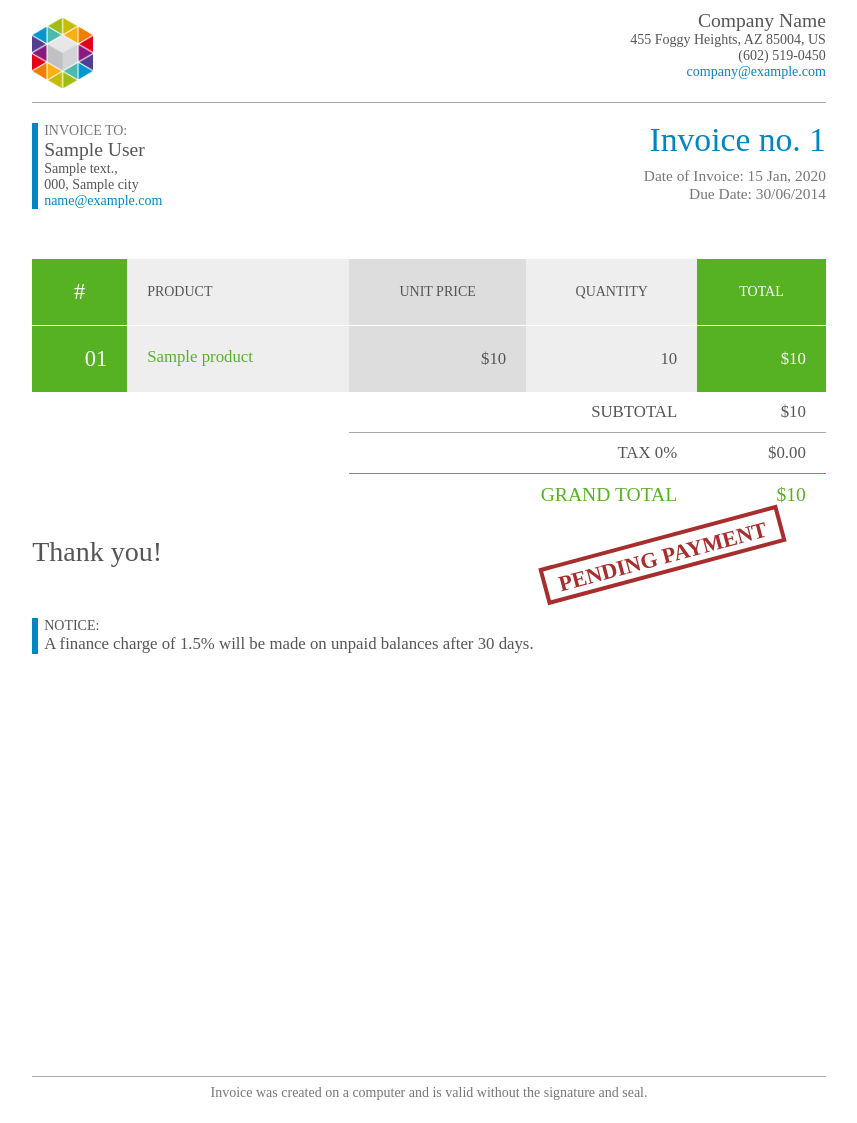
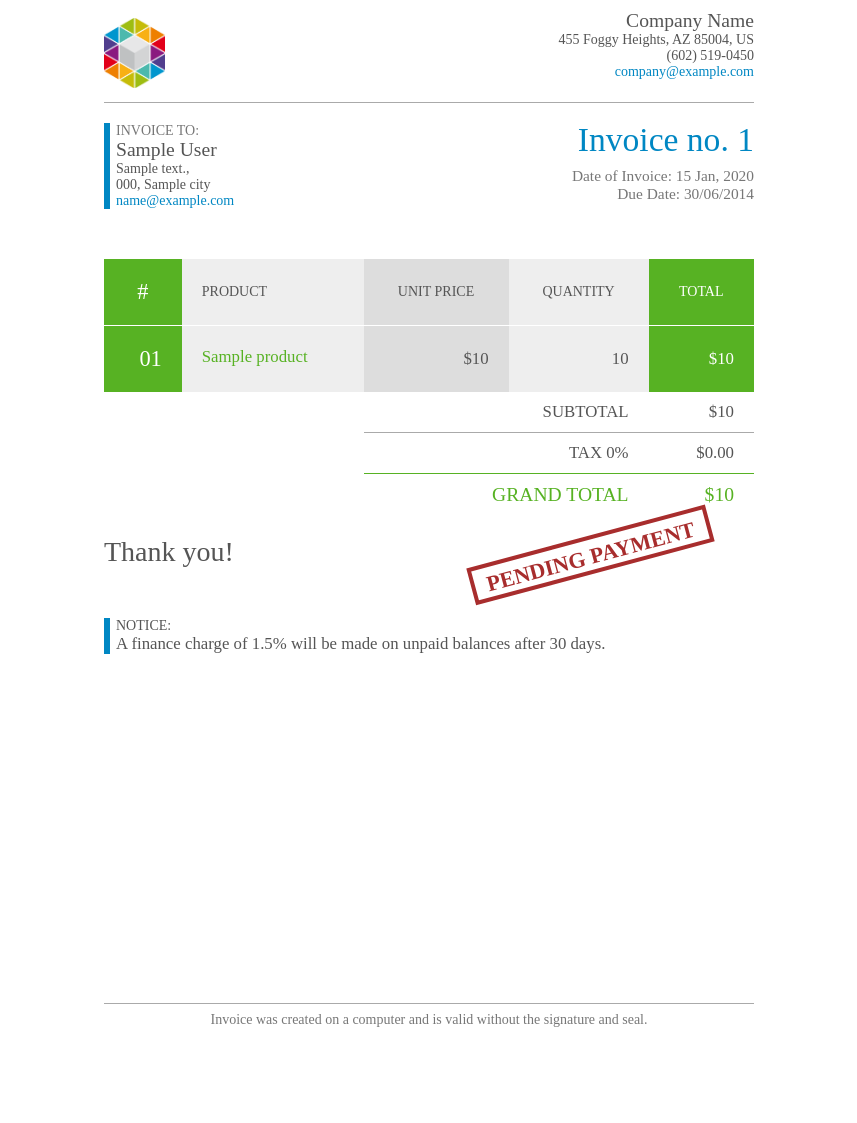
Before and after one commit to masonk16/elegante, a Django app: template templates/orders/order/pdf.html in a window 1280 px wide. Shown: the whole page, without its empty margins (211-1068 px from the left). After the commit the page ends 1027 px from the top, so only its background shows below. Run offline with Django 4.2, Linux system fonts and the light colour scheme; the template is opened without the code that fills it: most values are stand-ins (such as "Sample title", 1, 10 or a date in 2020); some web fonts are replaced.

Commit message:
PDF stylesheet

```diff
--- a/static/css/pdf-style.css
+++ b/static/css/pdf-style.css
@@ -1,3 +1,7 @@
+@page {
+  size: A4;
+  margin: 20mm;
+}
 @font-face {
   font-family: SourceSansPro;
   src: url(SourceSansPro-Regular.ttf);
@@ -16,8 +20,8 @@ a {
 
 body {
   position: relative;
-  width: 21cm;
-  height: 29.7cm;
+  width: 650px;
+  height: 1050px;
   margin: 0 auto;
   color: #555555;
   background: #FFFFFF;
```
